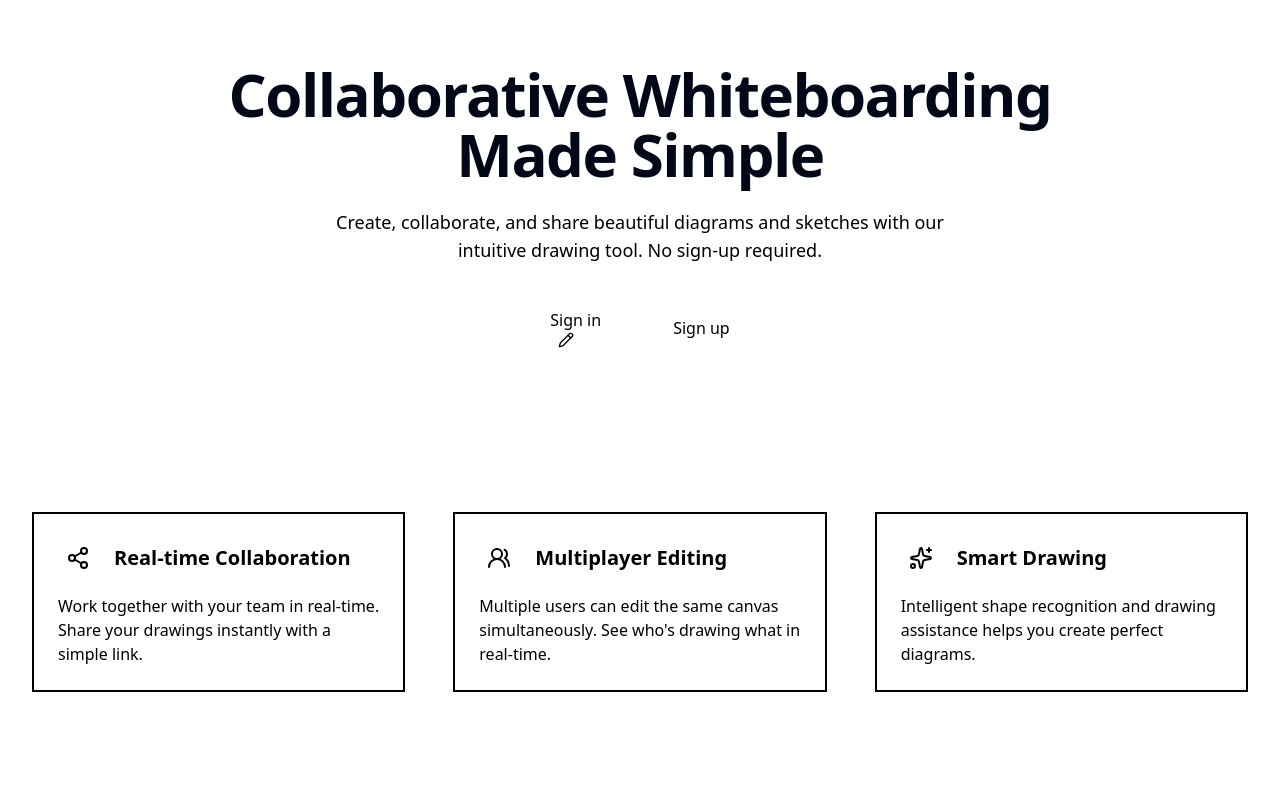
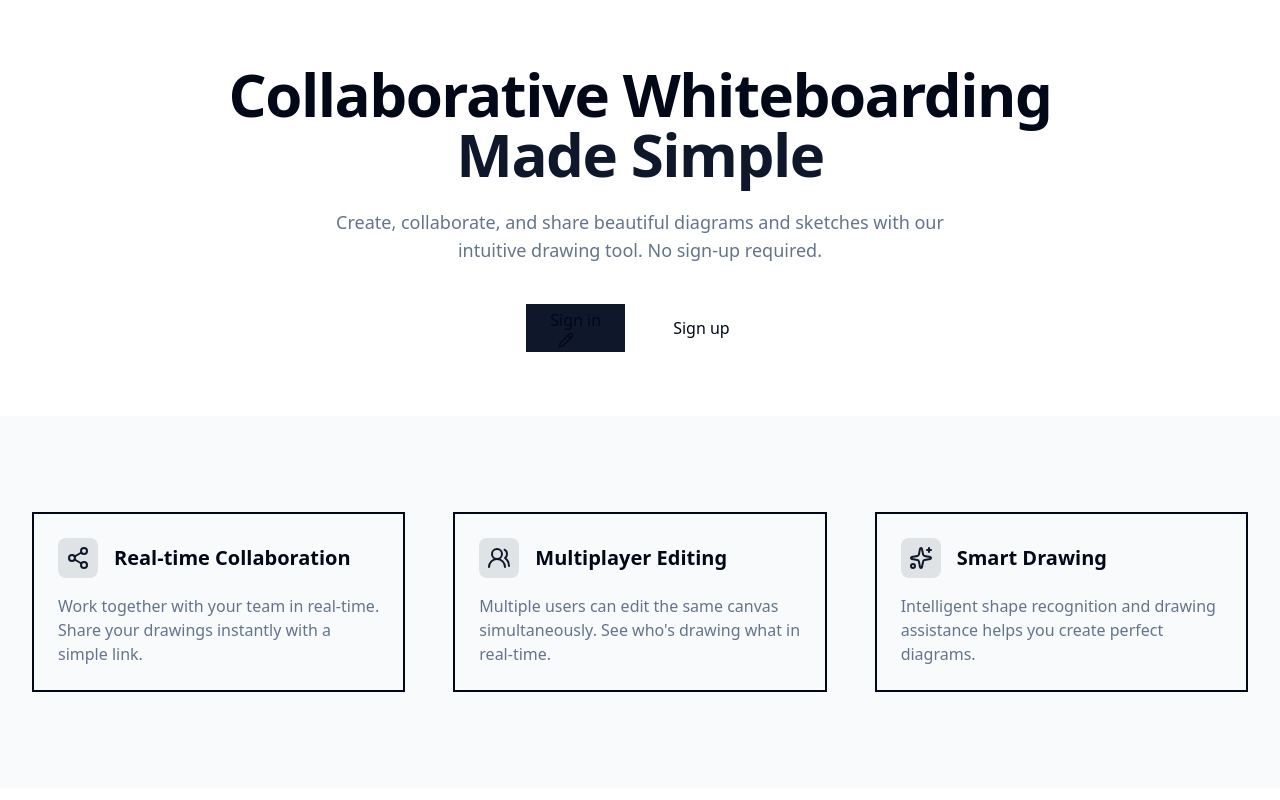
Before and after one commit to AnkitGyan/Draw-app, a Next.js app in the folder apps/draw-app-frontend/: page / in a window 1280 px wide. Shown: the top 800 px of the page. Built offline with nearby package versions, Linux system fonts and the light colour scheme.

Commit message:
fixed global css by adding theme

```diff
--- a/apps/draw-app-frontend/app/globals.css
+++ b/apps/draw-app-frontend/app/globals.css
@@ -32,6 +32,29 @@
   --ring: 222.2 84% 4.9%;
 }
 
+.dark {
+  --background: 222.2 84% 4.9%;
+  --foreground: 210 40% 98%;
+
+  --card: 222.2 84% 4.9%;
+  --card-foreground: 210 40% 98%;
+
+  --popover: 222.2 84% 4.9%;
+  --popover-foreground: 210 40% 98%;
+
+  --primary: 210 40% 98%;
+  --primary-foreground: 222.2 47.4% 11.2%;
+
+  --secondary: 217.2 32.6% 17.5%;
+  --secondary-foreground: 210 40% 98%;
+
+  --muted: 217.2 32.6% 17.5%;
+  --muted-foreground: 215 20.2% 65.1%;
+
+  --accent: 217.2 32.6% 17.5%;
+  --accent-foreground: 210 40% 98%;
+}
+
 @theme {
   --color-background: hsl(var(--background));
   --color-foreground: hsl(var(--foreground));
@@ -39,7 +62,31 @@
   --color-card: hsl(var(--card));
   --color-card-foreground: hsl(var(--card-foreground));
 
+  --color-primary: hsl(var(--primary));
+  --color-primary-foreground: hsl(var(--primary-foreground));
+
+  --color-secondary: hsl(var(--secondary));
+  --color-secondary-foreground: hsl(var(--secondary-foreground));
+
+  --color-muted: hsl(var(--muted));
+  --color-muted-foreground: hsl(var(--muted-foreground));
+
+  --color-accent: hsl(var(--accent));
+  --color-accent-foreground: hsl(var(--accent-foreground));
+
+  --color-destructive: hsl(var(--destructive));
+  --color-destructive-foreground: hsl(var(--destructive-foreground));
+
+  --color-border: hsl(var(--border));
+  --color-input: hsl(var(--input));
+  --color-ring: hsl(var(--ring));
+
+  --radius-sm: calc(var(--radius) - 4px);
+  --radius-md: calc(var(--radius) - 2px);
   --radius-lg: var(--radius);
-  --radius-md: calc(var(--radius) - 2px);
-  --radius-sm: calc(var(--radius) - 4px);
 }
+
+body {
+  background: hsl(var(--background));
+  color: hsl(var(--foreground));
+}
--- a/packages/ui/src/card.tsx
+++ b/packages/ui/src/card.tsx
@@ -1,14 +1,15 @@
-import { type JSX, ReactNode } from "react";
+import { ReactNode } from "react";
 
-export function Card({
-  className,
-  children,
-}: {
+interface CardProps {
   className?: string;
   children: ReactNode;
-}): JSX.Element {
+}
+
+export function Card({ className = "", children }: CardProps) {
   return (
-    <div className={className}>
+    <div
+      className={`rounded-xl border bg-card text-card-foreground shadow-sm ${className}`}
+    >
       {children}
     </div>
   );
```
